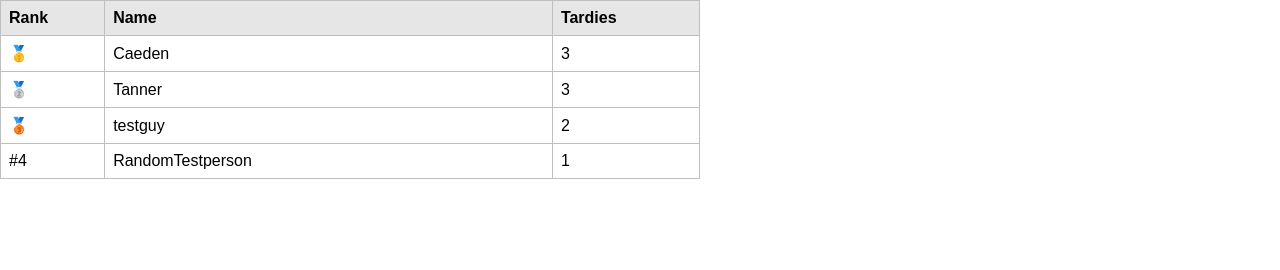
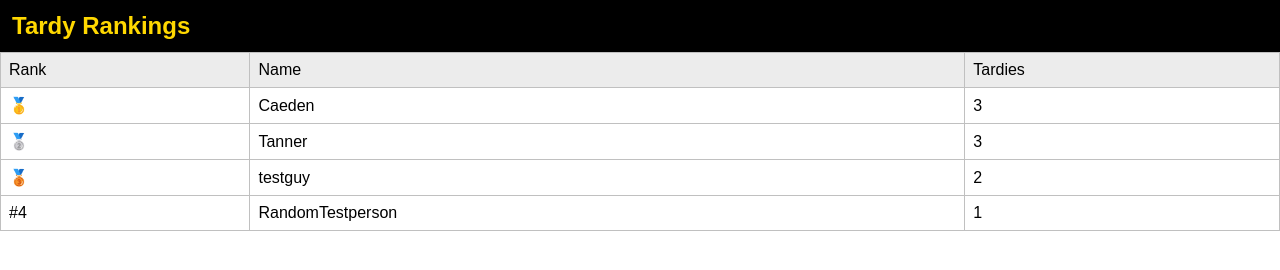
Before and after one commit to Waffleings/waffleings.github.io, a plain HTML site: page tardyleaderboard.html in a window 1280 px wide. Drawn offline with Linux system fonts and the light colour scheme.

Commit message:
Update tardyleaderboard.html

```diff
--- a/tardyleaderboard.html
+++ b/tardyleaderboard.html
@@ -11,37 +11,42 @@ body{
     background: white;
 }
 
+.header{
+    background: #000;
+    color: #ffd800;
+    font-size: 24px;
+    font-weight: bold;
+    padding: 12px;
+}
+
 table{
+    width: 100%;
     border-collapse: collapse;
-    width: 700px;
 }
 
 th{
-    background: #e6e6e6;
+    background: #ececec;
     text-align: left;
     padding: 8px;
-    border: 1px solid #bfbfbf;
+    border: 1px solid #c0c0c0;
+    font-weight: normal;
 }
 
 td{
     padding: 8px;
-    border: 1px solid #bfbfbf;
+    border: 1px solid #c0c0c0;
 }
 
-.rank{
-    width: 80px;
-}
-
-.name{
-    width: 400px;
-}
-
-.score{
-    width: 120px;
+tr:nth-child(even){
+    background: #f8f8f8;
 }
 </style>
 </head>
 <body>
+
+<div class="header">
+    Tardy Rankings
+</div>
 
 <table id="leaderboard">
     <tr>
@@ -52,7 +57,6 @@ td{
 </table>
 
 <script>
-
 let people = [
     {name: "Caeden", tardies: 3},
     {name: "RandomTestperson", tardies: 1},
@@ -60,24 +64,23 @@ let people = [
     {name: "Tanner", tardies: 3}
 ];
 
+// Sort highest tardies first
 people.sort((a,b) => b.tardies - a.tardies);
 
 const medals = ["🥇","🥈","🥉"];
 const table = document.getElementById("leaderboard");
 
 people.forEach((person,index) => {
-
     let rank = medals[index] || "#" + (index + 1);
 
     table.innerHTML += `
         <tr>
-            <td class="rank">${rank}</td>
-            <td class="name">${person.name}</td>
-            <td class="score">${person.tardies}</td>
+            <td>${rank}</td>
+            <td>${person.name}</td>
+            <td>${person.tardies}</td>
         </tr>
     `;
 });
-
 </script>
 
 </body>
```
